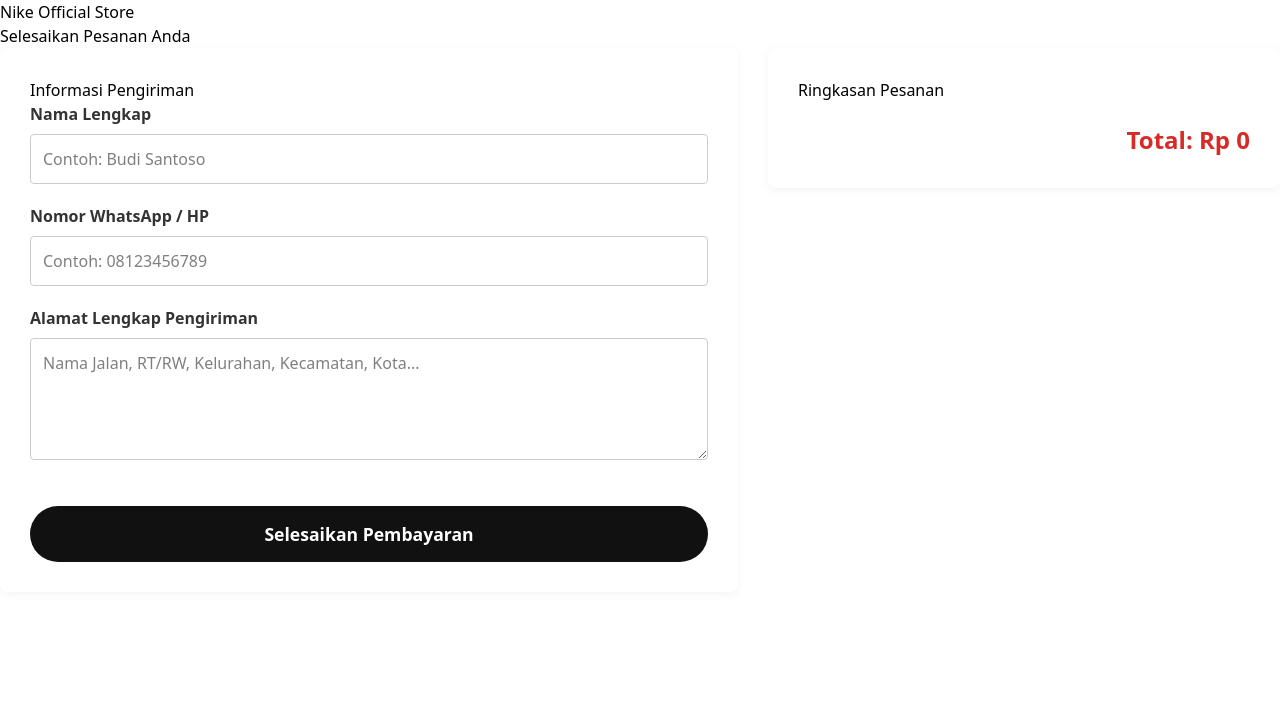
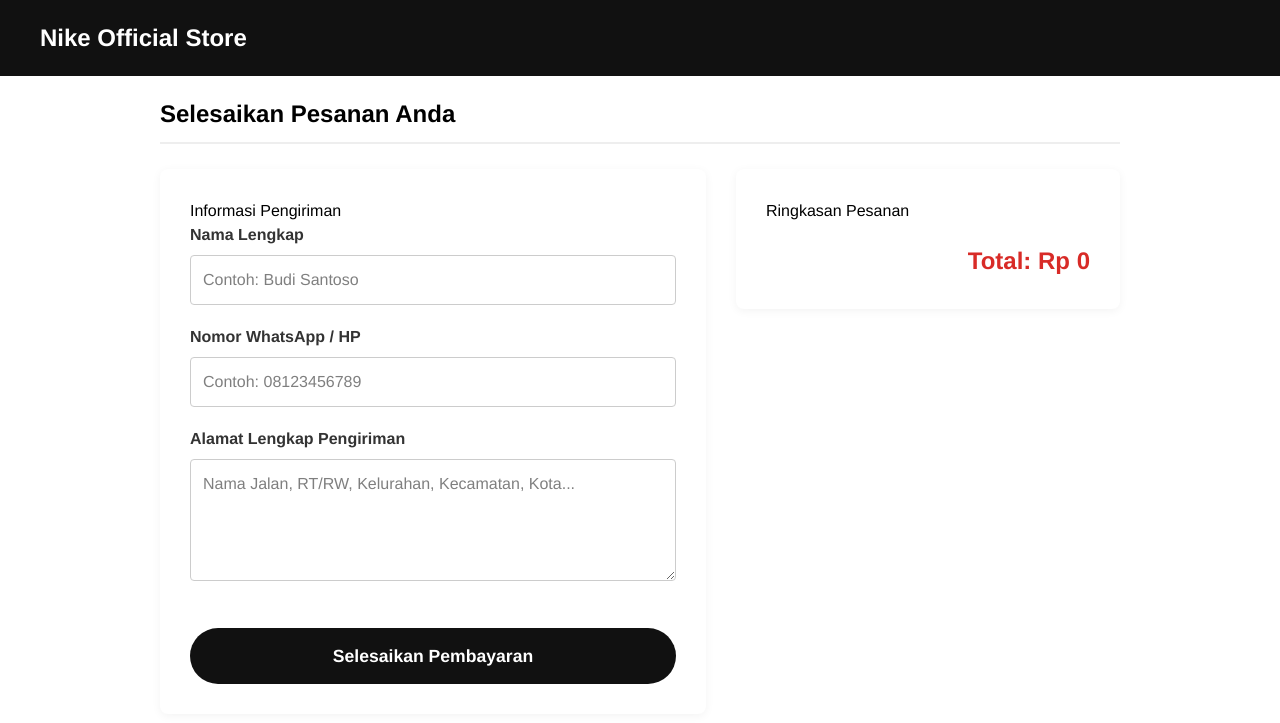
Before and after one commit to anggafebi/UAS-WEB, a Laravel app: template WEB2/resources/views/checkout.blade.php in a window 1280 px wide. Shown: the top 723 px of the page. Run offline with Laravel 12, Linux system fonts and the light colour scheme; the template is opened without the code that fills it, so the values that code supplies are empty; style sheets or scripts are compiled from the project's sources; parts of the project's set-up code (start-up, migrations or seed data) failed here and were passed over.

Commit message:
feat: finalisasi fitur checkout, panel admin, dan dokumentasi

```diff
--- a/WEB2/resources/views/checkout.blade.php
+++ b/WEB2/resources/views/checkout.blade.php
@@ -9,12 +9,19 @@
 </head>
 <body>
 
-<header>
-    <h2><a href="/">Nike Official Store</a></h2>
+<header style="display: flex; justify-content: space-between; align-items: center; padding: 20px 40px; background: #111;">
+    <h1 style="margin: 0;">
+        <a href="/" style="color: white; text-decoration: none; font-size: 24px; font-weight: bold; font-family: 'Helvetica Neue', Helvetica, Arial, sans-serif;">
+            Nike Official Store
+        </a>
+    </h1>
 </header>
 
-<div class="container">
-    <h2>Selesaikan Pesanan Anda</h2>
+<div style="max-width: 1000px; margin: 20px auto; padding: 0 20px; font-family: 'Helvetica Neue', Helvetica, Arial, sans-serif;">
+
+    <h2 style="font-size: 24px; font-weight: bold; margin-bottom: 25px; border-bottom: 2px solid #eee; padding-bottom: 10px;">
+        Selesaikan Pesanan Anda
+    </h2>
 
     <div class="checkout-layout">
         <div class="form-col">
```
Also changed, not shown: README.md (added).
